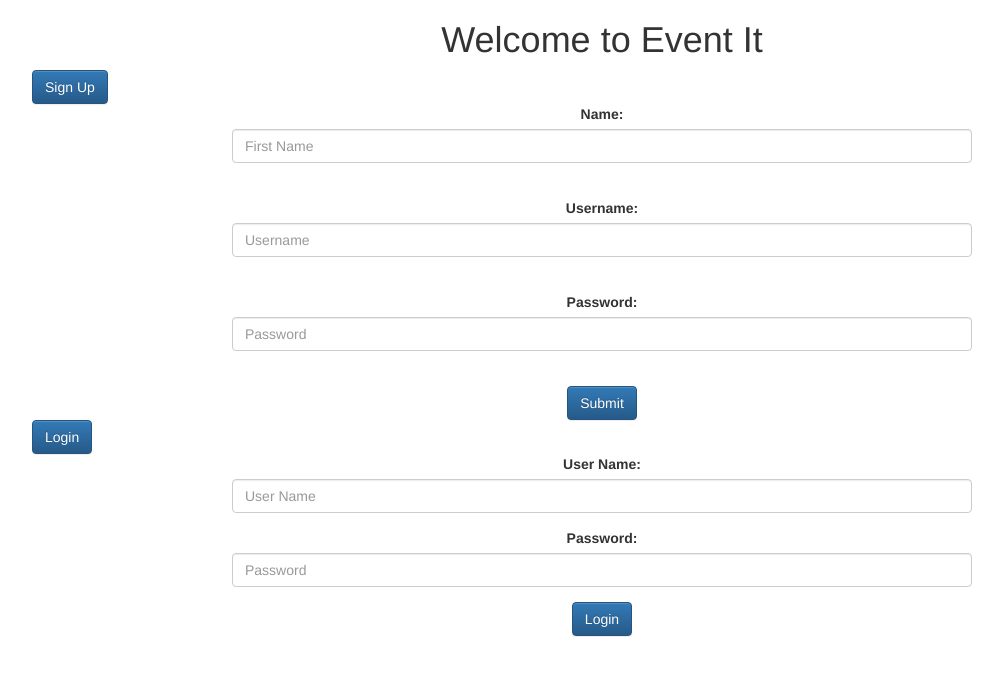
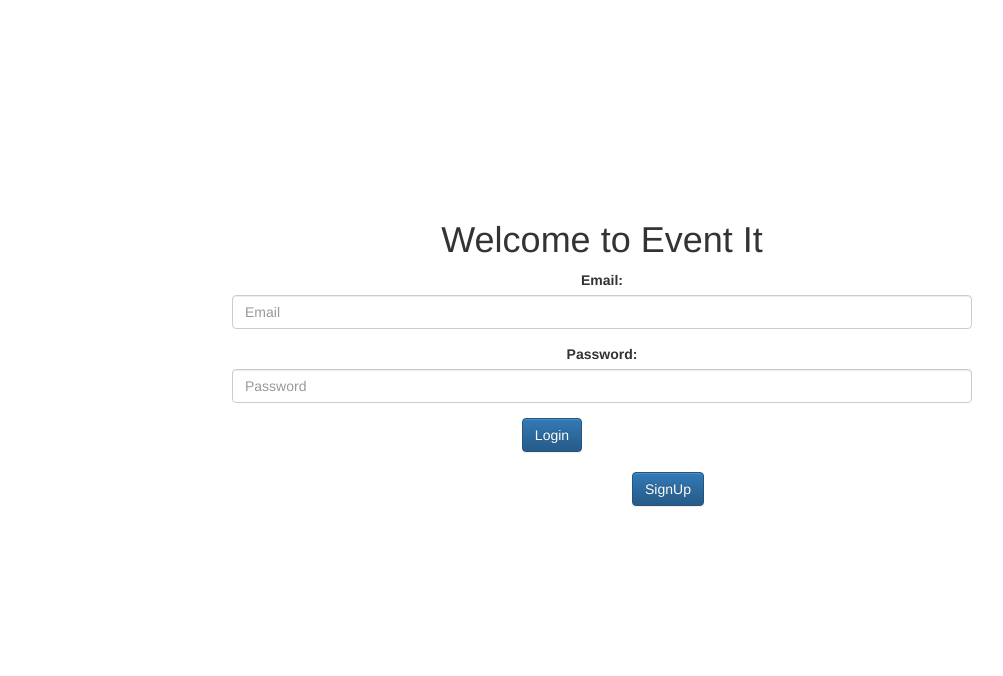
Before and after one commit to SirKriSftw/EventIt, an Angular app: page / in a window 1280 px wide. Shown: the top 676 px of the page, without its empty margins (38-1041 px from the left). Built offline with nearby package versions, Linux system fonts and the light colour scheme.

Commit message:
MainPageUpdate

```diff
--- a/package.json
+++ b/package.json
@@ -18,6 +18,10 @@
     "@angular/platform-browser": "~13.3.0",
     "@angular/platform-browser-dynamic": "~13.3.0",
     "@angular/router": "~13.3.0",
+    "angular": "^1.8.3",
+    "bootstrap": "^5.1.3",
+    "font-awesome": "^4.7.0",
+    "material": "^0.4.3",
     "rxjs": "~7.5.0",
     "tslib": "^2.3.0",
     "zone.js": "~0.11.4"
--- a/src/app/app.module.ts
+++ b/src/app/app.module.ts
@@ -4,6 +4,7 @@ import{HttpClientModule} from '@angular/common/http';
 import {FormsModule} from '@angular/forms';
 import { AppComponent } from './app.component';
 import { UsersComponent } from './components/users/users.component';
+
 
 
 
--- a/src/app/components/users/users.component.css
+++ b/src/app/components/users/users.component.css
@@ -2,12 +2,22 @@
     text-align: center;
     margin-right: 200px;
     margin-left: 200px;
+}
+#signUpButton {
+    margin-left: 600px;
+    margin-bottom: 300px;
 }
 #Login {
     text-align:center;
     margin-right: 200px;
     margin-left: 200px;
 }
+#loginButton {
+    margin-right: 100px;
+}
 h1 {
     text-align: center;
 }
+.container {
+    margin-top: 200px;
+}
--- a/src/app/components/users/users.component.html
+++ b/src/app/components/users/users.component.html
@@ -1,15 +1,30 @@
-<h1>Welcome to Event It</h1>
+
 <div class="container">
-<button (click) ="getForm()" class="btn btn-primary">Sign Up</button>
+    <h1>Welcome to Event It</h1>
+    <div id="Login">
+        <form #loginForm="ngForm" (ngSubmit) ="onLogin(loginForm.value)">
+            <div class="form-group">
+                <label for="uName">Email:</label>
+                <input type="text" id="email" name="email" placeholder="Email" class="form-control" [ngModel]/>
+            </div>
+            <div class="form-group">
+                <label for="pWord">Password:</label>
+                <input type="text" id="pWord" name="pWord" placeholder="Password" class="form-control" [ngModel]/>
+            </div>
+            <button type="submit" class="btn btn-primary" id ="loginButton">Login</button>
+            <br><br>
+        </form>
+    </div>
+<button (click) = "getForm()" type="button" id ="signUpButton"  class="btn btn-primary">SignUp</button>
     <div id ="SignUp">
-        <form #userForm="ngForm" (ngSubmit) = "onSignUp(userForm.value)">
+        <form *ngIf ="visible" id="signUpForm" #userForm="ngForm" (ngSubmit) = "onSignUp(userForm.value)">
             <div class="form-group">
                 <label for="firstName">Name:</label>
              <input type="text" id="fName"  name="name" placeholder="First Name" class="form-control" ngModel/><br/>
             </div>
             <div class="form-group">
-            <label for="email">Username:</label>
-            <input type="text" id="email" name="username" placeholder="Username" class="form-control" ngModel/><br/>
+            <label for="email">Email:</label>
+            <input type="text" id="email" name="email" placeholder="Email" class="form-control" ngModel/><br/>
              </div>
              <div class="form-group">
                 <label for="username">Password:</label>
@@ -18,18 +33,4 @@
              <button type="submit" class="btn btn-primary">Submit</button>
         </form>
     </div>
-<button class="btn btn-primary">Login</button>
-    <div id="Login">
-        <form #loginForm="ngForm" (ngSubmit) ="onLogin(loginForm.value)">
-            <div class="form-group">
-                <label for="uName">User Name:</label>
-                <input type="text" id="uName" name="uName" placeholder="User Name" class="form-control" [ngModel]/>
-            </div>
-            <div class="form-group">
-                <label for="pWord">Password:</label>
-                <input type="text" id="pWord" name="pWord" placeholder="Password" class="form-control" [ngModel]/>
-            </div>
-            <button type="submit" class="btn btn-primary">Login</button>
-        </form>
-    </div>
 </div>
--- a/src/app/components/users/users.component.ts
+++ b/src/app/components/users/users.component.ts
@@ -21,9 +21,10 @@ export class UsersComponent implements OnInit {
 
 
  }
-
+ getSignUp:boolean = false;
+ visible:boolean = false;
   getForm() {
-    this._http.get('#SignUp')
+    this.visible = !this.visible;
   }
 
   onSignUp(value:any) {
```
Also changed, not shown: 1 other file (tests, documents, lock files or other folders).
